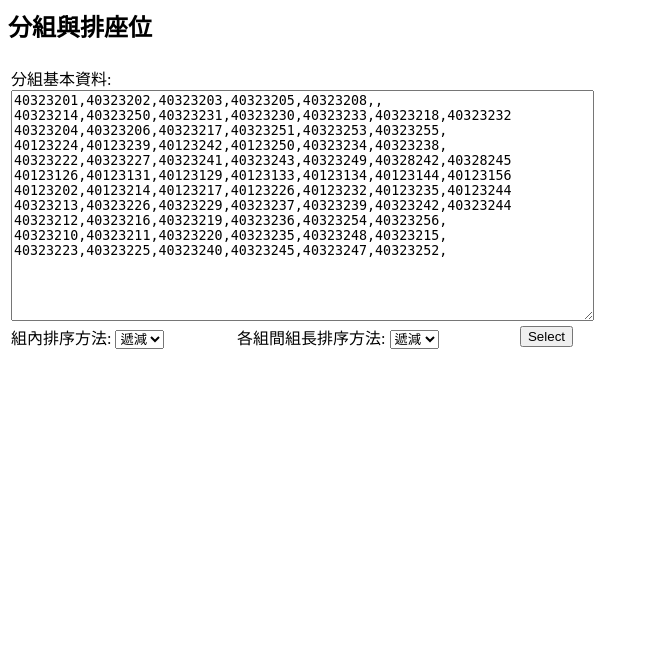
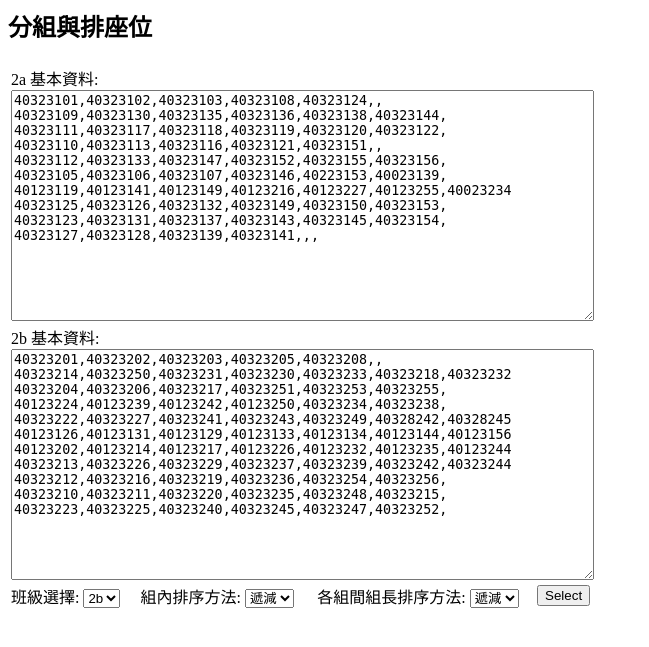
Before and after one commit to 2015fallhw/simpleflask, a Flask app: page /option in a window 1280 px wide. Shown: the top 647 px of the page, without its empty margins (0-649 px from the left). Run offline with Flask 2, Linux system fonts and the light colour scheme.

Commit message:
完成分組與座位表列印

```diff
--- a/myflaskapp.py
+++ b/myflaskapp.py
@@ -1,6 +1,7 @@
 # coding: utf-8
 from flask import Flask, send_from_directory, request, redirect, render_template, session, make_response
 import random
+import math
 import os
 # init.py 為自行建立的起始物件
 import init
@@ -104,10 +105,12 @@
     option_list2 = ["遞增", "遞減"]
     # 電腦教室共有 9 排電腦
     column = 9
+    # 加上班級選擇
+    option_list3 = ["2a", "2b"]
     # 根據班級的總人數, 以 9 去除, 算出需要排幾列才能夠容納的下, 而且若列數超過 7
     # 表示這些學員必須與其他同組學員共用電腦
 
-    return render_template('option.html', option_list1=option_list1, option_list2=option_list2, column=column)
+    return render_template('option.html', option_list1=option_list1, option_list2=option_list2, option_list3=option_list3, column=column)
 @app.route('/optionaction', methods=['POST'])
 def optionaction():
     # 最後傳回的字串為 out_string
@@ -118,8 +121,16 @@
     desc_string = ""
     result = []
     group_sorted = []
-    # 上面為相關變數的初始值設定, 以下開始取出 data 進行處理
-    content = request.form["data"]
+    num_of_stud = 0
+    # 每組至多 7 人
+    max_num_in_one_group = 7
+    # 電腦教室配置, 共有 9 排
+    total_column = 9
+    # 上面為相關變數的初始值設定, 以下開始取出 data_a 或 data_b 進行處理, 由 option3 傳回值決定
+    if request.form["option3"]  == "2a":
+        content = request.form["data_a"]
+    else:
+        content = request.form["data_b"]
     #result = content.splitlines()
     for line in content.splitlines():
         result.append(list(line.split(",")))
@@ -153,9 +164,82 @@
     for i in range(len(final_result)):
         # j 為組員序
         for j in range(len(final_result[i])):
+            num_of_stud += 1
             tmp_string += final_result[i][j] + ","
         out_string += "第" + str(i+1) + "組:"+ tmp_string + "<br />"
         tmp_string = ""
+    #return "總共有" + str(i+) + "組"
+    # group_num 為總組數
+    group_num = i + 1
+    # 截至這裡, 已經完成選組長, 以及定組序的工作 ,接下來要排座位, 並且印出座位表
+    # 先算每班的總人數
+    #return "總共有"+ str(num_of_stud) + "人"
+    seat_by_column = []
+    for row in range(max_num_in_one_group):
+    # 每組最多 7 人
+    #for row in range(7):
+        # 這裡的 11 為總組數
+        #for column in range(11):
+        for column in range(group_num):
+            # 因為各分組數列的長度並不相同, 但是最長的有 7 位組員, 因此若無法取得的資料 (因為索引超值), 就補上空字串
+            try:
+                seat_by_column.append(final_result[column][row])
+            except:
+                seat_by_column.append("")
+    # seat_by_column 為去除空白字串前的座位數列
+    # 然後利用 filter(None, seat_by_column) 去除空白字串, 就可以得到以 column 為主的座位排序
+    seat_by_column = list(filter(None, seat_by_column))
+    # 然後每 N 個取為 1 排, 即可得到以排為主的座位序列, 而 N 則視全班人數除以 9, 也就是 total_column 進位決定, 因為共有 9 排
+    N = math.ceil(num_of_stud/total_column)
+    # for debug
+    #return str(num_of_stud) + ":" + str(total_column) + ":" + str(N)
+    column_list = [seat_by_column[n:n+N] for n in range(0, len(seat_by_column), N)]
+    # 列出每 N 個組員一排的數列 column_list
+    # 接下來要納入以排為主的座位
+    # 根據 column_list, 建立一個 dictionary, 其中學號為 index, 座位號為對應值
+    seat_dict = {}
+    for column in range(len(column_list)):
+        for i in range(N):
+            try:
+                seat_dict.update({column_list[column][i]: (column, i)})
+            except:
+                seat_dict.update({"": ""})
+
+    # 開始準備用順序列出學員座號
+    # 根據學號, 排序 dictionary 的方法
+    import operator
+    seat_dict_sort = sorted(seat_dict.items(), key = operator.itemgetter(0), reverse = False)
+    # 依照學號順序, 列出座位表
+    out_string += "<br />按照學號次序列出座位表:<br /><br />"
+    for i in range(1, len(seat_dict_sort)):
+        out_string +=  str(i) + ":"+ str(seat_dict_sort[i]) + "<br />"
+    # 結束準備用順序列出學員座號
+    # dont know why .reverse() did not work, 只有 [::-1] 可以 reverse list elements
+    #g.es(column_list[::-1])
+
+    # 因為經由 zip 逐一重新 transpose 的列資料, 必須配合最大 (也就是總共有 7 列, 也就是 N 的值) 列數補上空白字串 (也就是空位)
+    # 所以不能使用 zip, 而必須導入 zip_longest 模組方法
+    from itertools import zip_longest
+    final_seat = list(zip_longest(*column_list[::-1], fillvalue=""))
+    # 列出最後的座位表
+    #g.es(final_seat)
+    # 最後轉成 html table 標註格式
+    out_string += "<br /> <br />"
+    out_string += "<table border='1' width='100%'>"
+    out_string += "<tr><td colspan='9' style='text-align:center'>講台</td></tr>"
+    for row in range(len(final_seat)):
+        out_string += "<tr>"
+        # 因為每一 row 有 9, 也就是 total_column 個位子
+        for i in range(total_column):
+            try:
+                if i%2 != 0:
+                    out_string += "<td style='text-align:center'  bgcolor='#FFD78C' height='30'>" + str(final_seat[row][i]) + "</td>"
+                else:
+                    out_string += "<td style='text-align:center' height='30'>" + str(final_seat[row][i]) + "</td>"
+            except:
+                out_string += "<td>&nbsp;</td>"
+        out_string += "</tr>"
+    out_string += "</table><br /><br /><br />"
     return out_string
     # 等運算或資料處理結束後, 再將相關值送到對應的 template 進行資料的展示
     #return render_template('optionaction.html', option_list1=option_list1, option_list2=option_list2)
--- a/templates/option.html
+++ b/templates/option.html
@@ -2,10 +2,27 @@
     <h2>分組與排座位<h2>
     <table>
     <form action="/optionaction" method="POST">
+   <tr>
+    <td  colspan="8">
+    <label>2a 基本資料:</label><br />
+    <textarea name="data_a" cols="70" rows="15">
+40323101,40323102,40323103,40323108,40323124,,
+40323109,40323130,40323135,40323136,40323138,40323144,
+40323111,40323117,40323118,40323119,40323120,40323122,
+40323110,40323113,40323116,40323121,40323151,,
+40323112,40323133,40323147,40323152,40323155,40323156,
+40323105,40323106,40323107,40323146,40223153,40023139,
+40123119,40123141,40123149,40123216,40123227,40123255,40023234
+40323125,40323126,40323132,40323149,40323150,40323153,
+40323123,40323131,40323137,40323143,40323145,40323154,
+40323127,40323128,40323139,40323141,,,
+</textarea>
+    </td>
+    </tr>
     <tr>
-    <td  colspan="5">
-    <label>分組基本資料:</label><br />
-    <textarea name="data" cols="70" rows="15">
+    <td  colspan="8">
+    <label>2b 基本資料:</label><br />
+    <textarea name="data_b" cols="70" rows="15">
 40323201,40323202,40323203,40323205,40323208,,
 40323214,40323250,40323231,40323230,40323233,40323218,40323232
 40323204,40323206,40323217,40323251,40323253,40323255,
@@ -21,6 +38,26 @@
     </td>
     </tr>
     <tr>
+    <td>
+    <label>班級選擇:</label>
+        <select name="option3" width="300px">
+        {# 注意要使用 set 設定變數值 #}
+        {% set count = 0 %}
+        {% for element in option_list3 %}
+            {% set count = count + 1 %}
+            {# 以第1個選項作為 default #}
+            {% if count == 1 %}
+                <option value="{{ element }}" SELECTED>{{ element }}</option>
+            {% else %}
+                <option value="{{ element }}">{{ element }}</option>
+            {% endif %}
+        {% endfor %}
+        </select>
+        </td>
+        <td>
+        </td>
+        <td>
+        </td>
     <td>
     <label>組內排序方法:</label>
         <select name="option1" width="300px">
@@ -44,9 +81,17 @@
         <td>
         <label>各組間組長排序方法:</label>
             <select name="option2" width="300px">
+        {# 注意要使用 set 設定變數值 #}
+        {% set count = 0 %}
             {% for element in option_list2 %}
+            {% set count = count + 1 %}
+            {# 以第1個選項作為 default #}
+            {% if count == 1 %}
                 <option value="{{ element }}" SELECTED>{{ element }}</option>
-            {% endfor %}
+            {% else %}
+                <option value="{{ element }}">{{ element }}</option>
+            {% endif %}
+        {% endfor %}
             </select>
         </td>
         <td>
```
Also changed, not shown: 1 other file.
